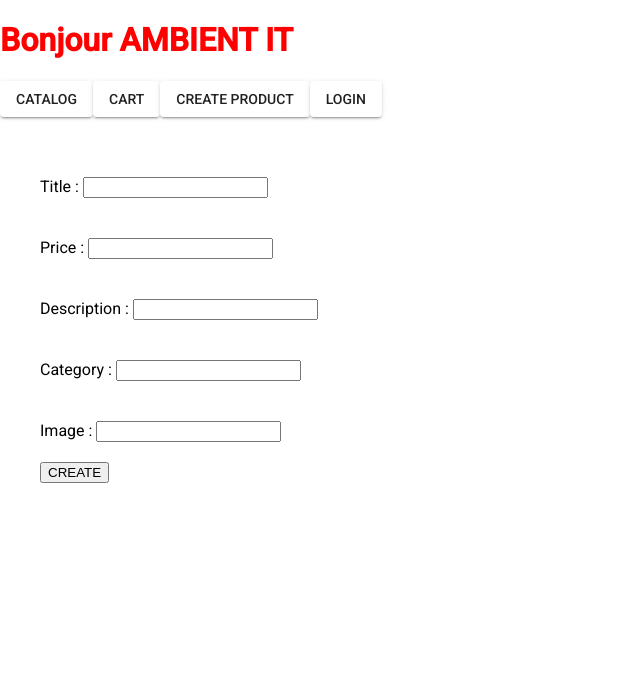
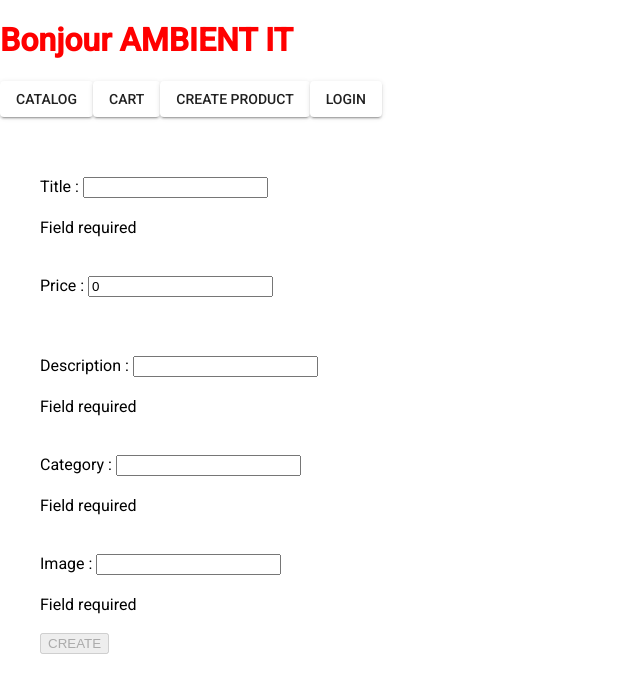
Before and after one commit to romsinge/formation1502, an Angular app: page /catalog in a window 1280 px wide. Both pictures are taken after typing "Sample" into the empty fields and a click on the button "CREATE PRODUCT". Shown: the top 692 px of the page, without its empty margins (0-640 px from the left). Built offline with nearby package versions, Linux system fonts and the light colour scheme; data requests are answered from the project's data file.

Commit message:
reactive form

```diff
--- a/db.json
+++ b/db.json
@@ -55,6 +55,14 @@
       "description": "21. 5 inches Full HD (1920 x 1080) widescreen IPS display And Radeon free Sync technology. No compatibility for VESA Mount Refresh Rate: 75Hz - Using HDMI port Zero-frame design | ultra-thin | 4ms response time | IPS panel Aspect ratio - 16: 9. Color Supported - 16. 7 million colors. Brightness - 250 nit Tilt angle -5 degree to 15 degree. Horizontal viewing angle-178 degree. Vertical viewing angle-178 degree 75 hertz",
       "category": "electronics",
       "image": "https://fakestoreapi.com/img/81QpkIctqPL._AC_SX679_.jpg"
+    },
+    {
+      "title": "GUCCI BAG",
+      "description": "Un tres beau sac",
+      "price": 3000,
+      "category": "sac",
+      "image": "https://media.gucci.com/style/DarkGray_Center_0_0_1200x1200/1519814706/523153_96IWG_8745_004_100_0000_Light-Portefeuille-Continental-Ophidia-GG.jpg",
+      "id": 21
     }
   ],
   "products": [
@@ -217,6 +225,22 @@
       "description": "95%Cotton,5%Spandex, Features: Casual, Short Sleeve, Letter Print,V-Neck,Fashion Tees, The fabric is soft and has some stretch., Occasion: Casual/Office/Beach/School/Home/Street. Season: Spring,Summer,Autumn,Winter.",
       "category": "women clothing",
       "image": "https://fakestoreapi.com/img/61pHAEJ4NML._AC_UX679_.jpg"
+    },
+    {
+      "title": "GUCCI BAG",
+      "description": "Un tres beau sac",
+      "price": 3000,
+      "category": "sac",
+      "image": "https://media.gucci.com/style/DarkGray_Center_0_0_1200x1200/1519814706/523153_96IWG_8745_004_100_0000_Light-Portefeuille-Continental-Ophidia-GG.jpg",
+      "id": 21
+    },
+    {
+      "title": "Mocassins",
+      "description": "Cuir de mouton",
+      "price": 520,
+      "category": "shoes",
+      "image": "https://media.gucci.com/style/DarkGray_Center_0_0_1200x1200/1600963209/648039_1XH30_1094_006_100_0000_Light-Mocassins-avec-bande-Web-et-dtailGG-pour-homme.jpg",
+      "id": 22
     }
   ]
 }
--- a/src/app/app.module.ts
+++ b/src/app/app.module.ts
@@ -8,7 +8,7 @@ import { BrowserAnimationsModule } from '@angular/platform-browser/animations';
 import { HttpClientModule } from '@angular/common/http';
 import { CreateProductComponent } from './components/create-product/create-product.component';
 import { LoginComponent } from './components/login/login.component';
-import { FormsModule } from '@angular/forms';
+import { FormsModule, ReactiveFormsModule } from '@angular/forms';
 
 @NgModule({
   declarations: [
@@ -21,7 +21,8 @@ import { FormsModule } from '@angular/forms';
     AppCommonModule,
     AppRoutingModule,
     HttpClientModule,
-    FormsModule
+    FormsModule,
+    ReactiveFormsModule
   ],
   providers: [],
   bootstrap: [AppComponent]
--- a/src/app/components/create-product/create-product.component.css
+++ b/src/app/components/create-product/create-product.component.css
@@ -6,3 +6,7 @@
 input {
   margin: 20px 0;
 }
+
+.ng-invalid.ng-touched {
+  border: solid 2px red;
+}
--- a/src/app/components/create-product/create-product.component.html
+++ b/src/app/components/create-product/create-product.component.html
@@ -1,21 +1,34 @@
-<form>
-
+<form [formGroup]="productFormGroup" (submit)="handleSubmit()">
   Title :
-  <input type="text">
+  <input type="text" formControlName="title">
+  <div *ngFor="let item of productFormGroup.controls.title.errors | keyvalue">
+    {{ errorMessages[item.key] }}
+  </div>
   <br>
   Price :
-  <input type="number">
+  <input type="number" formControlName="price">
+  <div *ngFor="let item of productFormGroup.controls.price.errors | keyvalue">
+    {{ errorMessages[item.key] }}
+  </div>
   <br>
   Description :
-  <input type="text">
+  <input type="text" formControlName="description">
+  <div *ngFor="let item of productFormGroup.controls.description.errors | keyvalue">
+    {{ errorMessages[item.key] }}
+  </div>
   <br>
   Category :
-  <input type="text">
+  <input type="text" formControlName="category">
+  <div *ngFor="let item of productFormGroup.controls.category.errors | keyvalue">
+    {{ errorMessages[item.key] }}
+  </div>
   <br>
   Image :
-  <input type="text">
+  <input type="text" formControlName="image">
+  <div *ngFor="let item of productFormGroup.controls.image.errors | keyvalue">
+    {{ errorMessages[item.key] }}
+  </div>
   <br>
-
-  <button type="submit">CREATE</button>
+  <button type="submit" [disabled]="productFormGroup.invalid">CREATE</button>
 
 </form>
--- a/src/app/components/create-product/create-product.component.ts
+++ b/src/app/components/create-product/create-product.component.ts
@@ -1,4 +1,7 @@
+import { DataService } from './../../services/data.service';
 import { Component, OnInit } from '@angular/core';
+import { FormControl, FormGroup, Validators } from '@angular/forms';
+import { Router } from '@angular/router';
 
 @Component({
   selector: 'app-create-product',
@@ -7,9 +10,29 @@ import { Component, OnInit } from '@angular/core';
 })
 export class CreateProductComponent implements OnInit {
 
-  constructor() { }
+  productFormGroup: FormGroup
+  errorMessages: any = {
+    required: 'Field required',
+    minlength: '2 characters required'
+  }
+
+  constructor(private dataS: DataService, private router: Router) { }
 
   ngOnInit() {
+    this.productFormGroup = new FormGroup({
+      title: new FormControl('', [ Validators.required, Validators.minLength(2) ]),
+      description: new FormControl('', [ Validators.required, Validators.minLength(2) ]),
+      price: new FormControl(0, [ Validators.min(1) ]),
+      category: new FormControl('', [ Validators.required, Validators.minLength(2) ]),
+      image: new FormControl('', [ Validators.required, Validators.minLength(2) ])
+    })
+  }
+
+  handleSubmit() {
+    this.dataS.saveProduct(this.productFormGroup.value).subscribe(product => {
+      console.log('PRODUCT SAVED : ', product)
+      this.router.navigate(['/catalog/product', product.id])
+    })
   }
 
 }
--- a/src/app/modules/catalog/catalog.module.ts
+++ b/src/app/modules/catalog/catalog.module.ts
@@ -1,4 +1,4 @@
-import { FormsModule } from '@angular/forms';
+import { FormsModule, ReactiveFormsModule } from '@angular/forms';
 import { CreateProductComponent } from './../../components/create-product/create-product.component';
 import { ProductDetailsComponent } from './../../components/product-details/product-details.component';
 import { AppCommonModule } from '../app-common/app-common.module';
@@ -29,7 +29,8 @@ import { CatalogRoutingModule } from './catalog-routing.module';
     CommonModule,
     CatalogRoutingModule,
     AppCommonModule,
-    FormsModule
+    FormsModule,
+    ReactiveFormsModule
   ]
 })
 export class CatalogModule { }
--- a/src/app/services/data.service.ts
+++ b/src/app/services/data.service.ts
@@ -30,6 +30,10 @@ export class DataService {
     }))
   }
 
+  saveProduct(product: Product): Observable<Product> {
+    return this.http.post<Product>('http://localhost:3000/products', product)
+  }
+
   constructor(private http: HttpClient) { }
 
   private _products: Product[] = []
```
